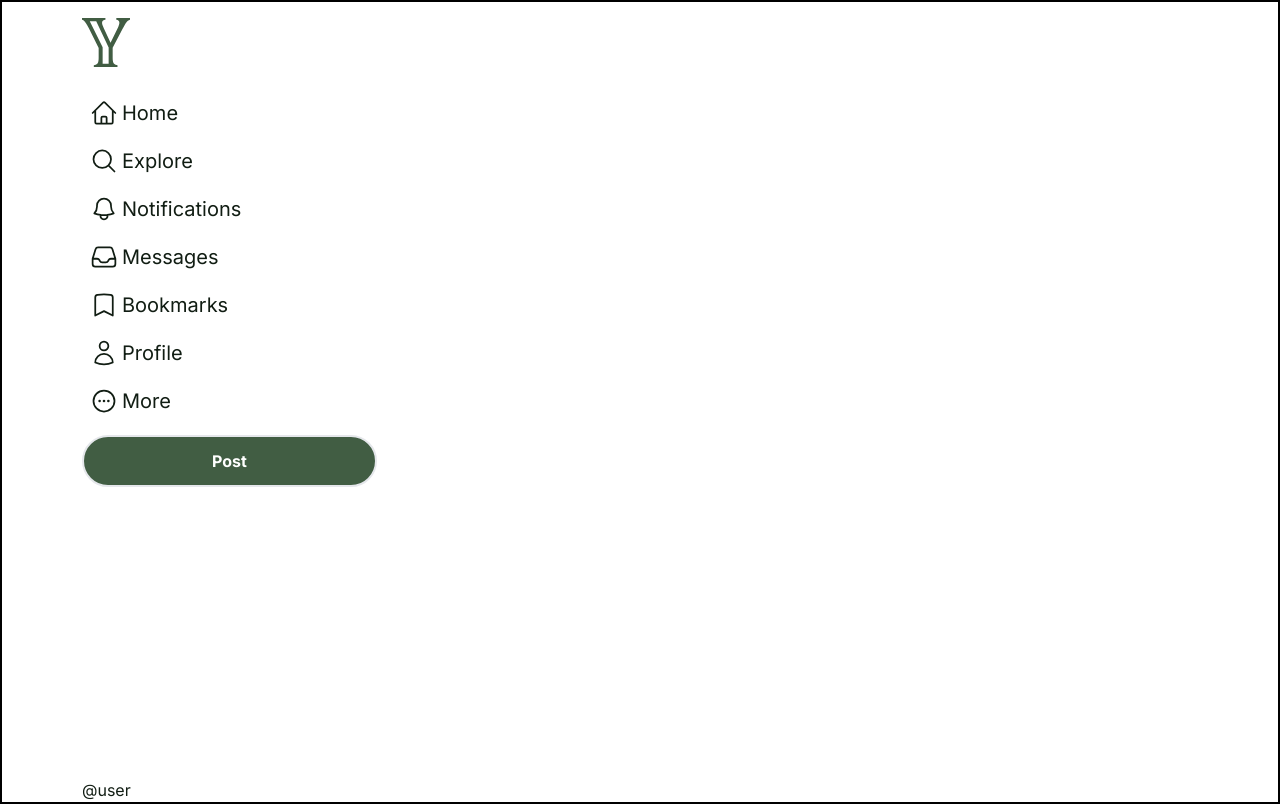
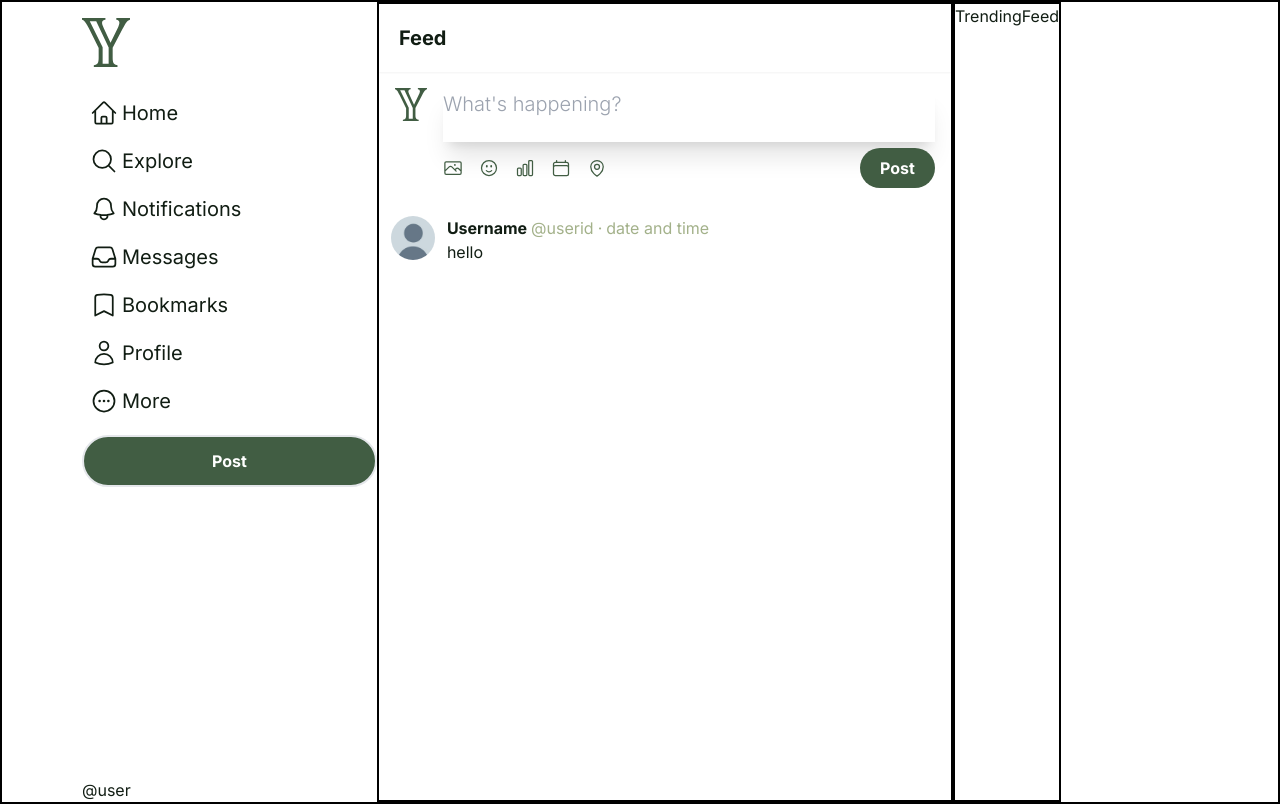
Before and after one commit to Joseaquilesm/Y, a Next.js app: page / in a window 1280 px wide. Built offline with nearby package versions, Linux system fonts and the light colour scheme.

Commit message:
added part of the feed

```diff
--- a/app/page.tsx
+++ b/app/page.tsx
@@ -1,13 +1,16 @@
 import Image from "next/image";
 import Sidebar from "../components/Sidebar";
-
+import Feed from "../components/Feed";
+import TrendingFeed from "../components/TrendingFeed";
 export default function Home() {
   return (
     <div
-      className="text-[#111d13] min-h-screen max-w-[1400px] border-2 border-black
+      className="flex text-[#111d13] min-h-screen max-w-[1400px] border-2 border-black
     mx-auto"
     >
-      <Sidebar></Sidebar>
+      <Sidebar />
+      <Feed />
+      <TrendingFeed />
     </div>
   );
 }
--- /dev/null
+++ b/components/Feed.tsx
@@ -0,0 +1,17 @@
+import React from "react";
+import PostForm from "../components/PostForm";
+import Post from "../components/Post";
+
+const Feed = () => {
+  return (
+    <div className="flex-grow max-w-xl border-2 border-black">
+      <div className="py-5 px-5 text-lg sm:text-xl sticky top-0 font-bold shadow-sm">
+        Feed
+      </div>
+      <PostForm />
+      <Post />
+    </div>
+  );
+};
+
+export default Feed;
--- /dev/null
+++ b/components/Post.tsx
@@ -0,0 +1,11 @@
+import React from "react";
+import { PostHeader } from "../components/PostHeader";
+const Post = () => {
+  return (
+    <div>
+      <PostHeader />
+    </div>
+  );
+};
+
+export default Post;
--- /dev/null
+++ b/components/PostForm.tsx
@@ -0,0 +1,44 @@
+import Image from "next/image";
+import React from "react";
+import {
+  PhotoIcon,
+  FaceSmileIcon,
+  ChartBarIcon,
+  CalendarIcon,
+  MapPinIcon,
+} from "@heroicons/react/24/outline";
+const PostForm = () => {
+  return (
+    <div className="flex items-start p-4 space-x-4">
+      <Image
+        className=""
+        src="/assets/Y-logo.svg"
+        width={32}
+        height={32}
+        alt="profile picture"
+      />
+      <div className="w-full">
+        <textarea
+          className="w-full leading-tight pt-1
+         outline-none resize-none min-h-[50px] text-xl font-light  shadow-xl"
+          placeholder="What's happening?"
+        />
+
+        <div className="flex justify-between items-center">
+          <div className="flex space-x-4">
+            <PhotoIcon className="w-d[20px] h-[20px] text-[#415d43] "></PhotoIcon>
+            <FaceSmileIcon className="w-d[20px] h-[20px]  text-[#415d43]"></FaceSmileIcon>
+            <ChartBarIcon className="w-d[20px] h-[20px]  text-[#415d43]"></ChartBarIcon>
+            <CalendarIcon className="w-d[20px] h-[20px]  text-[#415d43]"></CalendarIcon>
+            <MapPinIcon className="w-d[20px] h-[20px]  text-[#415d43]"></MapPinIcon>
+          </div>
+          <button className=" bg-[#415d43] rounded-full py-2 px-5 text-white font-bold">
+            Post
+          </button>
+        </div>
+      </div>
+    </div>
+  );
+};
+
+export default PostForm;
--- /dev/null
+++ b/components/PostHeader.tsx
@@ -0,0 +1,27 @@
+import React from "react";
+import Image from "next/image";
+
+export const PostHeader = () => {
+  return (
+    <div className="flex p-3 space-x-3">
+      <Image
+        src="/assets/profile-pic.jpg"
+        width="32"
+        height="32"
+        alt="profile picture"
+        className="rounded-full w-11 h-11 "
+      />
+      <div className="">
+        <div className="flex items-center space-x-1">
+          <span className="font-bold">Username</span>
+          <div className="text-[#a3b18a] space-x-1">
+            <span className="">@userid</span>
+            <span>·</span>
+            <span>date and time</span>
+          </div>
+        </div>
+        <span>hello</span>
+      </div>
+    </div>
+  );
+};
--- a/components/Sidebar.tsx
+++ b/components/Sidebar.tsx
@@ -26,7 +26,7 @@ const Sidebar = () => {
           <SidebarLink text="Bookmarks" Icon={BookmarkIcon} />
           <SidebarLink text="Profile" Icon={UserIcon} />
           <SidebarLink text="More" Icon={EllipsisHorizontalCircleIcon} />
-          <button className="border-2 bg-[#415d43] rounded-full py-3 px-[8rem] text-white font-bold">
+          <button className="hidden lg:block  border-2 bg-[#415d43] rounded-full py-3 px-[8rem] text-white font-bold">
             Post
           </button>
         </ul>
--- /dev/null
+++ b/components/TrendingFeed.tsx
@@ -0,0 +1,7 @@
+import React from "react";
+
+const TrendingFeed = () => {
+  return <div className="border-2 border-black">TrendingFeed</div>;
+};
+
+export default TrendingFeed;
```
Also changed, not shown: public/assets/profile-pic.jpg (added).
